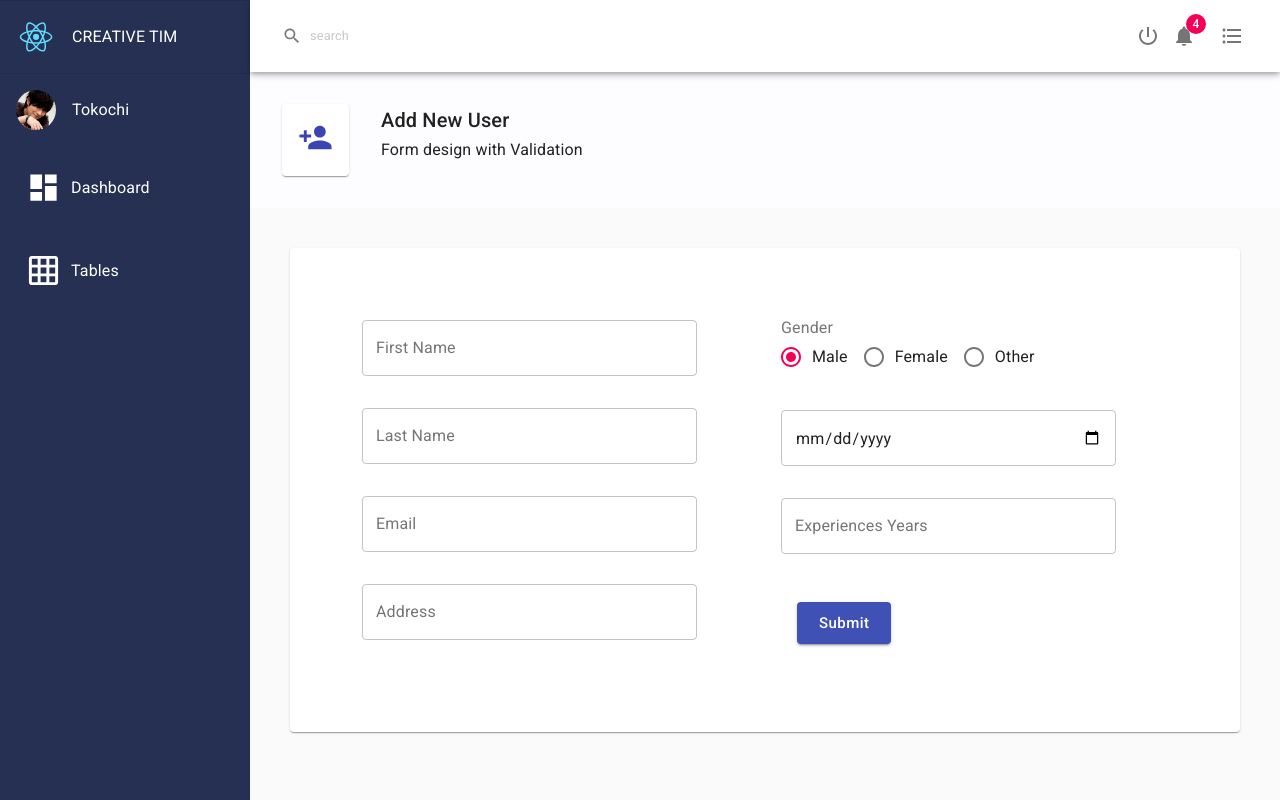
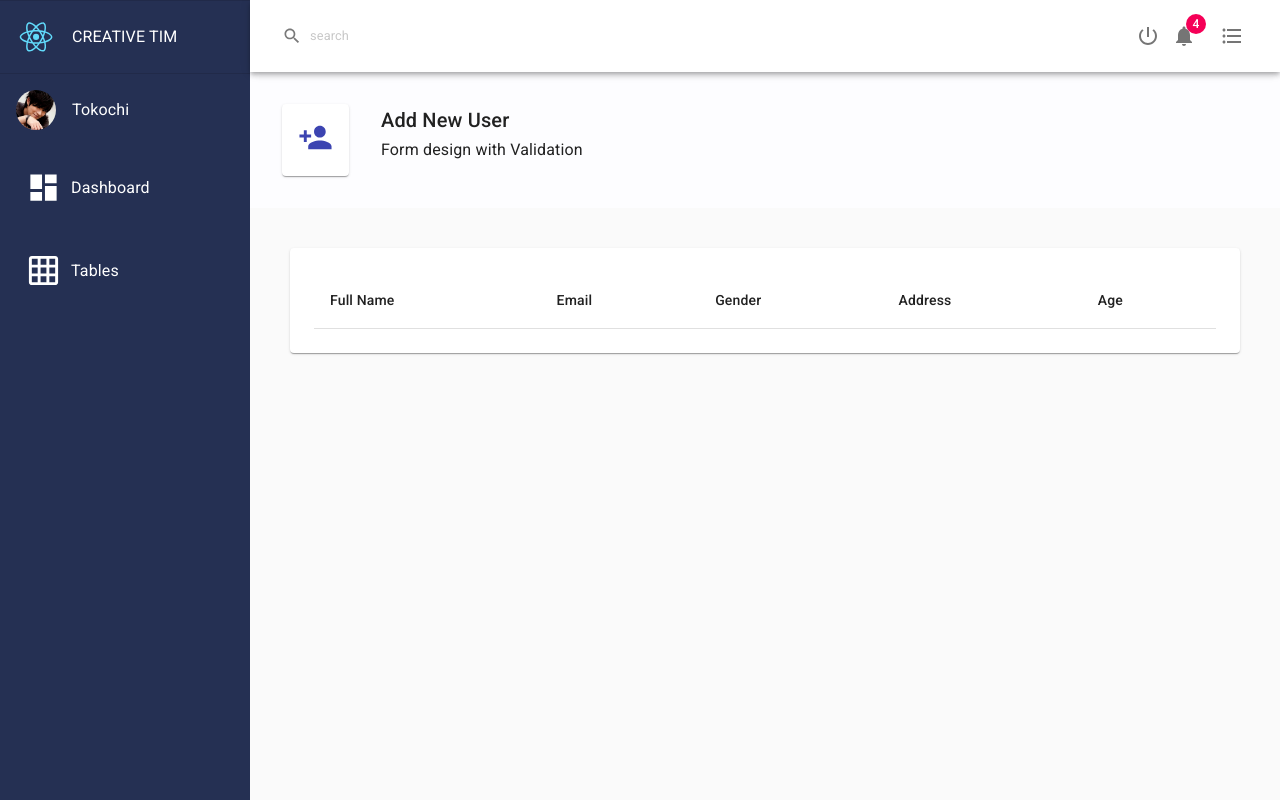
Before and after one commit to AminBAROUDyassir/Toko_Project, a React (Create React App) app: page / in a window 1280 px wide. Built offline with nearby package versions, Linux system fonts and the light colour scheme.

Commit message:
dataTables in progres

```diff
--- a/src/Pages/UserForm.js
+++ b/src/Pages/UserForm.js
@@ -8,15 +8,18 @@ import {
 	TextField,
 	Paper,
 	makeStyles,
-	Button
+	Button,
+	InputAdornment,
+	FilledInput
 } from '@material-ui/core';
 import React, { useEffect, useState } from 'react';
 import PersonAddIcon from '@material-ui/icons/PersonAdd';
 import PageHeader from '../components/PageHeader';
 import { LaptopWindows } from '@material-ui/icons';
+import * as userService from '../Services/userService';
 
 const initialFValues = {
-	_id: 0,
+	// _id: 0,
 	Fname: '',
 	Lname: '',
 	email: '',
@@ -49,11 +52,14 @@ export default function UserForm() {
 		setErrors({ ...temp });
 		return Object.values(temp).every((x) => x == ''); // if all validation elements are true it return true
 	};
-
+const resetForm = () => {
+	setValues(initialFValues);
+	setErrors({})
+}
 	const handleSubmit = (e) => {
 		e.preventDefault();
-		console.log(validate())
-		if (validate()) window.alert('testing');
+		if (validate()) userService.insertUser(values);
+		resetForm();
 	};
 	const [ values, setValues ] = useState(initialFValues);
 	const [ errors, setErrors ] = useState({});
@@ -72,6 +78,7 @@ export default function UserForm() {
 			<Grid container>
 				<Grid item xs={6}>
 					<TextField
+
 						variant="outlined"
 						label="First Name"
 						name="Fname"
@@ -82,6 +89,7 @@ export default function UserForm() {
 						inputProps={{maxLength :30}}
 					/>
 					<TextField
+
 						variant="outlined"
 						label="Last Name"
 						name="Lname"
@@ -92,6 +100,7 @@ export default function UserForm() {
 						inputProps={{maxLength :30}}
 					/>
 					<TextField
+
 						variant="outlined"
 						label="Email"
 						type="email"
@@ -121,11 +130,14 @@ export default function UserForm() {
 						</RadioGroup>
 					</FormControl>
 					<TextField
+
 						variant="outlined"
 						type="date"
-						label=""
+						label="birthday"
+						placeholder="birthdayy"
 						name="birthday"
 						value={values.birthday}
+						InputLabelProps={{ shrink: true }}
 						onChange={handleInputChange}
 						error={errors.birthday}
 						helperText={errors.birthday}
@@ -135,6 +147,7 @@ export default function UserForm() {
 						type="number"
 						label="Experiences Years"
 						name="experienceY"
+						InputProps={{ endAdornment: <InputAdornment position="end">Years</InputAdornment>,}}
 						value={values.experienceY}
 						onChange={handleInputChange}
 						onInput={(e)=>{e.target.value = Math.max(0, parseInt(e.target.value) ).toString().slice(0,2)}}
--- a/src/Pages/UsersTables.js
+++ b/src/Pages/UsersTables.js
@@ -1,8 +1,10 @@
-import React from 'react'
+import React, { useState } from 'react'
 import UserForm from './UserForm'
 import PersonAddIcon from '@material-ui/icons/PersonAdd';
 import PageHeader from '../components/PageHeader';
-import { Paper, makeStyles } from '@material-ui/core';
+import { Paper, makeStyles, TableRow, TableCell, TableBody, Table, TableContainer, TableHead } from '@material-ui/core';
+import *  as userService from "../Services/userService";
+
 
 const useStyles = makeStyles((theme) => ({
 	pageContent: {
@@ -11,16 +13,46 @@ const useStyles = makeStyles((theme) => ({
     }
 }));
 
+const HeadCells = [
+    { id: 'fullName', label: 'Full Name' },
+    { id: 'email', label: 'Email' },
+    { id: 'gender', label: 'Gender' },
+    { id: 'address', label: 'Address' },
+    { id: 'age', label: 'Age' },
+]
+
 export default function UsersTables() {
     const classes = useStyles();
-    return (
-        <React.Fragment>
-        <PageHeader title="Add New User"
-subtitle="Form design with Validation"
-icon={<PersonAddIcon fontSize="large"/>}/>
+const [records, setRecords]=useState(userService.getAllUsers)
+
+   const getAge = birthDate => Math.floor((new Date() - new Date(birthDate).getTime()) / 3.15576e+10)
+ return (
+        <>
+        <PageHeader title="Add New User" subtitle="Form design with Validation" icon={<PersonAddIcon fontSize="large"/>}/>
 <Paper className={classes.pageContent}>
-<UserForm/>
+{/* <UserForm/> */}
+
+<TableContainer>
+<Table>
+    <TableHead>
+        <TableRow>
+        {HeadCells.map(headcell => (<TableCell key={headcell.id}>{headcell.label}</TableCell>))}
+        </TableRow>
+    </TableHead>
+    <TableBody>
+{records.map(item =>
+   (<TableRow key={item.id}>
+       <TableCell>{item.Fname + " "+item.Lname}</TableCell>
+       <TableCell>{item.email}</TableCell>
+       <TableCell>{item.gender}</TableCell>
+       <TableCell>{item.address}</TableCell>
+       <TableCell>{getAge(item.birthday)}</TableCell>
+   </TableRow>) )
+}
+</TableBody>
+</Table>
+</TableContainer>
 </Paper>
-</React.Fragment>
+</>
     )
 }
--- /dev/null
+++ b/src/Services/test.js
@@ -0,0 +1,5 @@
+const getAge = birthDate => Math.floor((new Date() - new Date(birthDate).getTime()) / 3.15576e+10)
+
+// today is 2018-06-13
+console.log(getAge('1990/06/14')) // 23
+getAge('1994-06-13') // 24
--- /dev/null
+++ b/src/Services/userService.js
@@ -0,0 +1,23 @@
+const Keys = {
+	users: 'users',
+	userId: 'userId'
+};
+
+export function insertUser(data) {
+	let users = getAllUsers();
+	data['id'] = generateUserId()
+    users.push(data);
+	localStorage.setItem('users', JSON.stringify(users));
+}
+
+export function generateUserId() {
+	if (localStorage.getItem(Keys.userId) == null) localStorage.setItem(Keys.userId, '0');
+	var id = parseInt(localStorage.getItem(Keys.userId));
+	localStorage.setItem(Keys.userId, (++id).toString());
+	return id;
+}
+
+export function getAllUsers() {
+	if (localStorage.getItem(Keys.users) == null) localStorage.setItem(Keys.users, JSON.stringify([]));
+	return JSON.parse(localStorage.getItem(Keys.users));
+}
```
